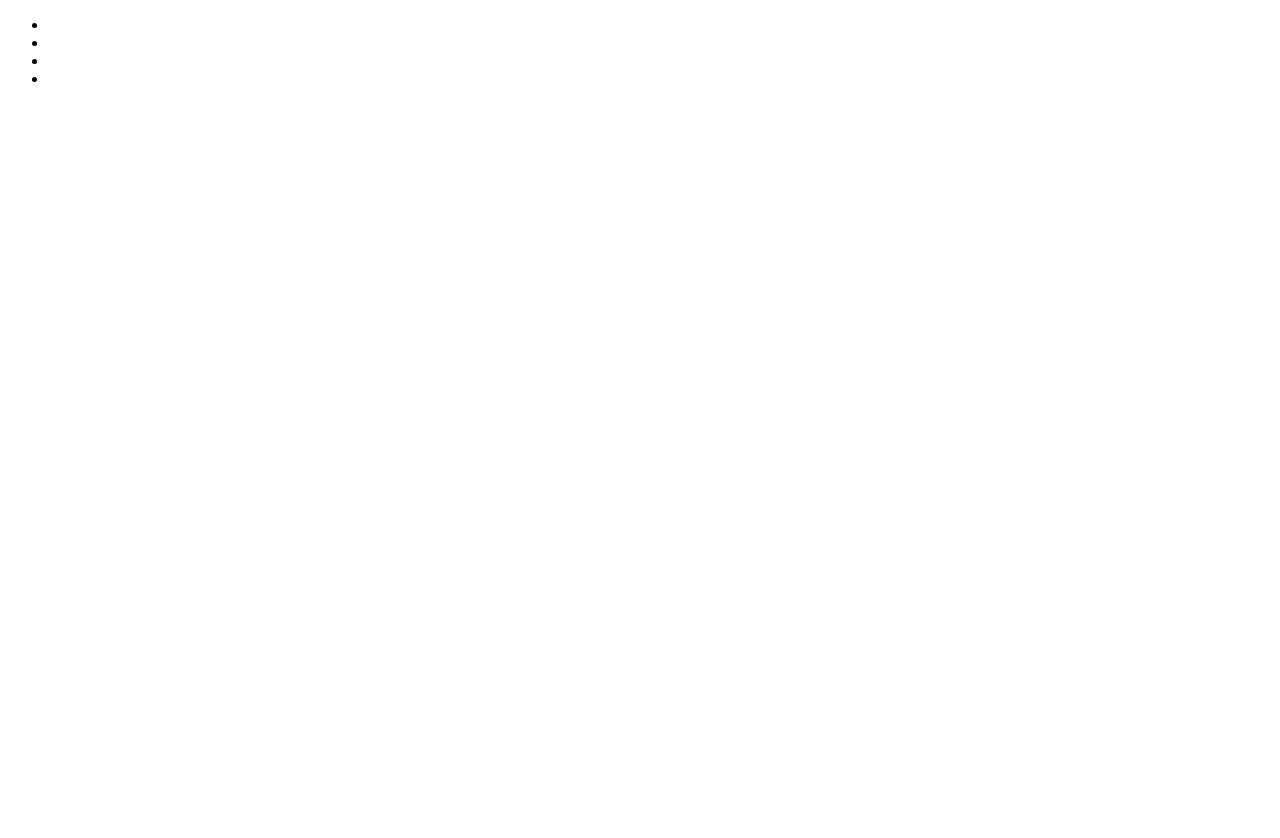
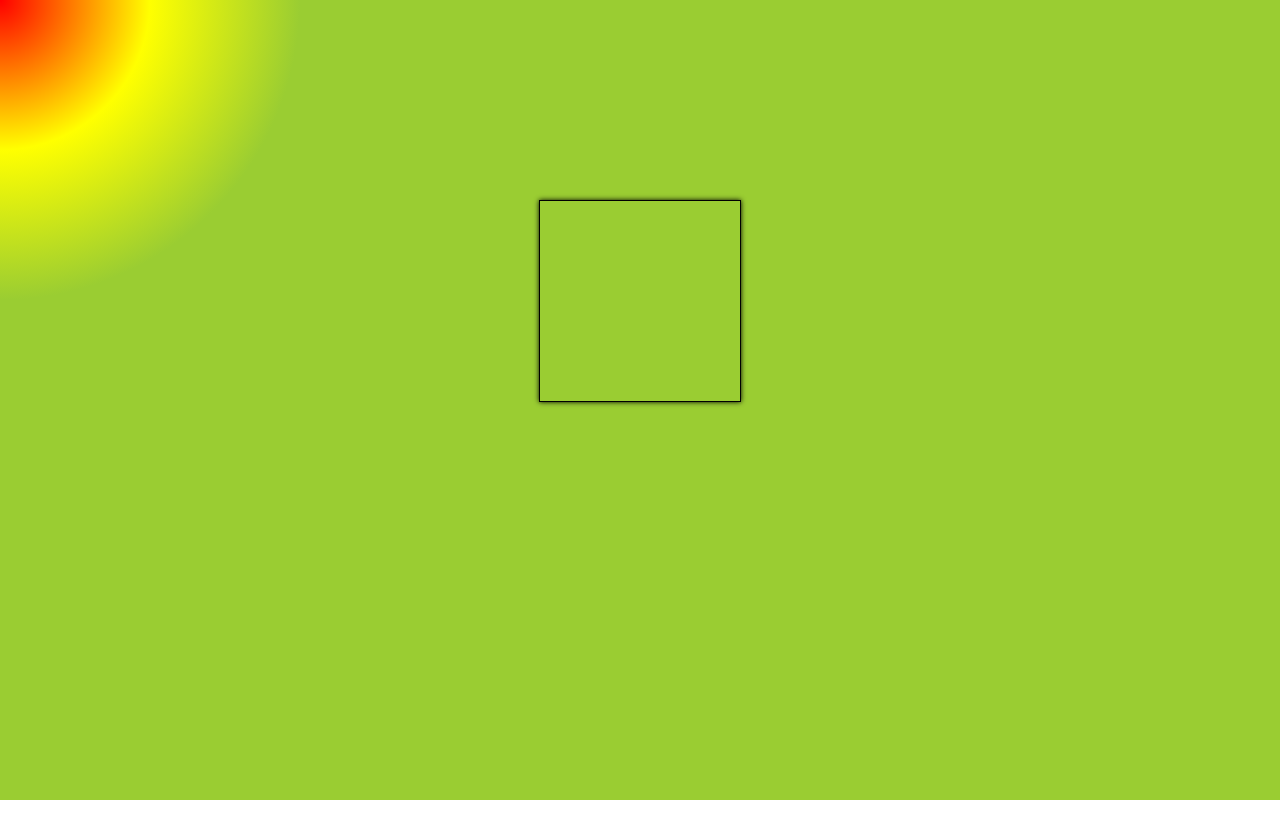
Before and after one commit to hui2424564720/hamapi, a plain HTML site: page carton.html in a window 1280 px wide. Before the commit the page ends 800 px from the top, so only its background shows below. Drawn offline with Linux system fonts and the light colour scheme.

Commit message:
画好太阳和写好ul样式

```diff
--- a/carton.html
+++ b/carton.html
@@ -6,7 +6,31 @@
     <meta http-equiv="X-UA-Compatible" content="ie=edge">
     <title>Document</title>
     <style>
-
+        html {
+            width: 100%;
+            height: 100%;
+        }
+        body {
+            height: 100%;
+            /* 画太阳 */
+            background: radial-gradient(300px at top left, red, yellow, yellowgreen) no-repeat;
+        }
+        ul {
+            margin: 200px auto;
+            width: 200px;
+            height: 200px;
+            position: relative;
+            list-style: none;
+            padding: 0;
+            /* 过渡 */
+            transition: all 1s;
+            /* 钉一个钉子 */
+            transform-origin: left;
+            /* 给个边框 */
+            border: solid 1px #000;
+            box-shadow: 0px 0px 5px #000;
+            z-index: 999;
+        }
     </style>
 <body>
     <ul>
```
